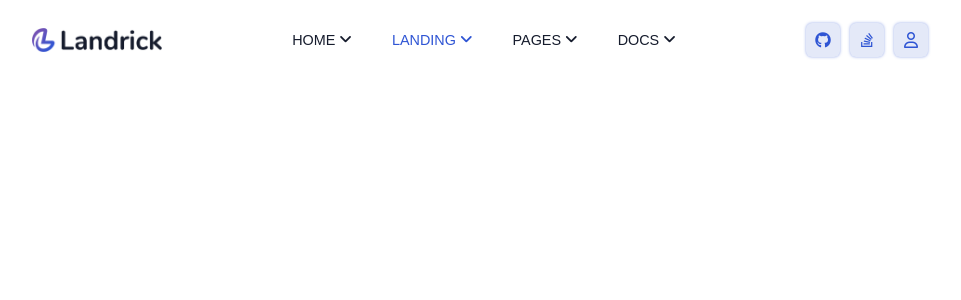
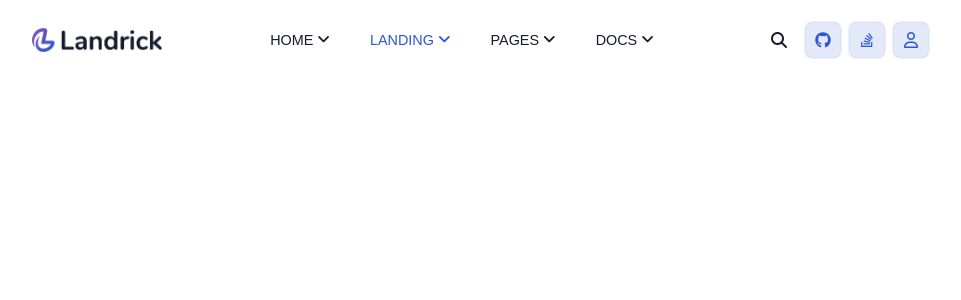
Before and after one commit to CarloBattista/proj-html-vuejs, a Vue app: page / in a window 1280 px wide. Shown: the top 300 px of the page, without its empty margins (160-1121 px from the left). Built offline with nearby package versions, Linux system fonts and the light colour scheme.

Commit message:
bottone search

```diff
--- a/src/components/HeaderComp.vue
+++ b/src/components/HeaderComp.vue
@@ -32,6 +32,9 @@
                 </ul>
             </div>
             <div class="region_right">
+                <div class="box_btn btn_transparent">
+                    <i class="fa-solid fa-magnifying-glass"></i>
+                </div>
                 <div class="box_btn">
                     <i class="fa-brands fa-github"></i>
                 </div>
@@ -105,6 +108,24 @@ export default {
     align-items: center;
     justify-content: center;
     cursor: pointer;
+    transition: all 100ms ease;
+}
+
+.btn_transparent{
+    background: transparent;
+    box-shadow: none;
+}
+
+.btn_transparent:hover{
+    background: transparent !important;
+}
+
+.btn_transparent i{
+    color: #161C2D !important;
+}
+
+.btn_transparent:hover i{
+    color: #161C2D !important;
 }
 
 .box_btn:last-child{
@@ -113,5 +134,14 @@ export default {
 
 .box_btn i{
     color: #2F55D4;
+    transition: color 100ms ease;
+}
+
+.box_btn:hover{
+    background: #2F55D4;
+}
+
+.box_btn:hover i{
+    color: #fff;
 }
 </style>
```
